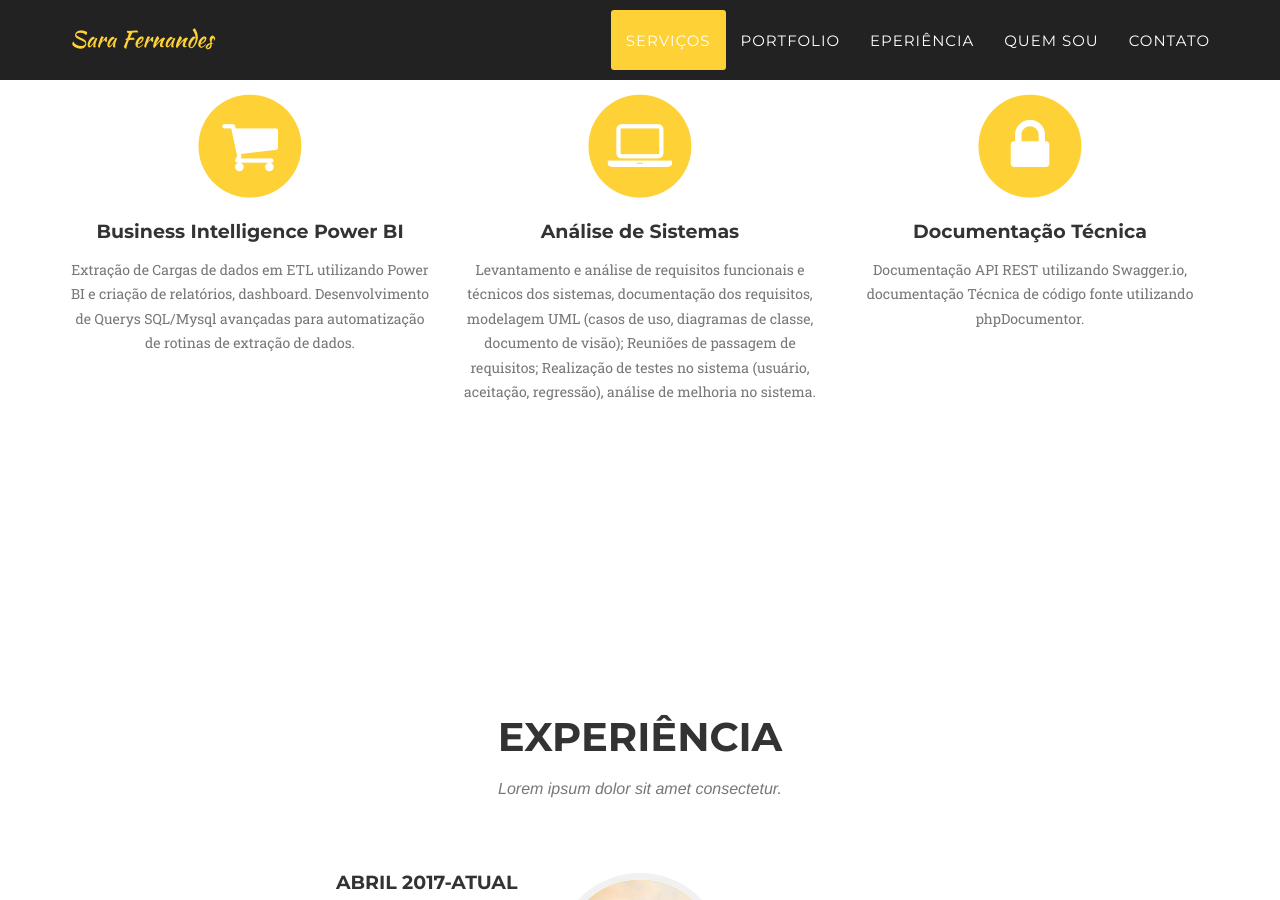
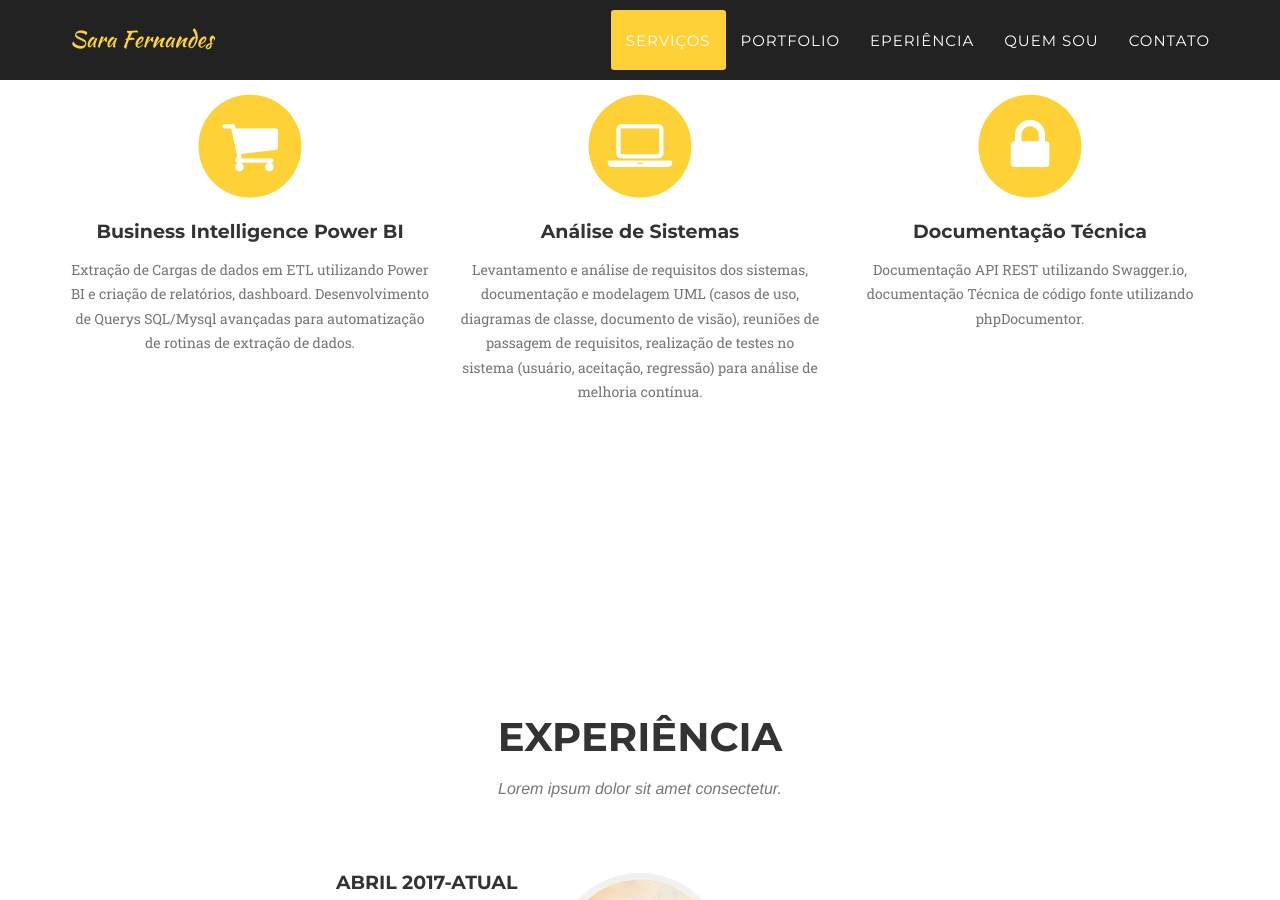
Before and after one commit to SaraFernandes/sarafernandes.github.io, a Jekyll site: the page built from index.html, in a window 1280 px wide and 900 px high, scrolled down 1914 px. Built offline with Jekyll 4.4.1, drawn with Linux system fonts in a browser that asks for light colours; some web fonts are replaced.

Commit message:
Update services.html

```diff
--- a/_includes/services.html
+++ b/_includes/services.html
@@ -23,7 +23,7 @@ Através da superação pessoal de grandes desafios relacionados a minha área d
                         <i class="fa fa-laptop fa-stack-1x fa-inverse"></i>
                     </span>
                     <h4 class="service-heading">Análise de Sistemas</h4>
-                    <p class="text-muted">Levantamento e análise de requisitos funcionais e técnicos  dos sistemas, documentação dos requisitos, modelagem UML (casos de uso, diagramas de classe, documento de visão); Reuniões de passagem de requisitos; Realização de testes no sistema (usuário, aceitação, regressão),  análise de melhoria no sistema.</p>
+                    <p class="text-muted">Levantamento e análise de requisitos dos sistemas, documentação e modelagem UML (casos de uso, diagramas de classe, documento de visão), reuniões de passagem de requisitos, realização de testes no sistema (usuário, aceitação, regressão) para  análise de melhoria contínua.</p>
                 </div>
                 <div class="col-md-4">
                     <span class="fa-stack fa-4x">
```
